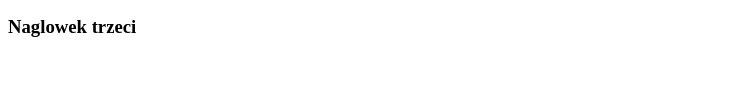
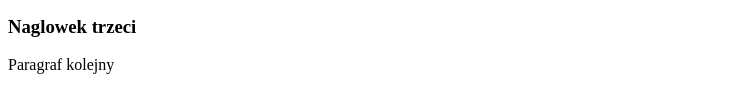
Before and after one commit to Krzysiek336/nauka-gita, a plain HTML site: page index.html in a window 1280 px wide. Shown: the part 214-326 px from the top of the page, without its empty margins (0-748 px from the left). Drawn offline with nearby package versions, Linux system fonts and the light colour scheme; files that its build step writes are made by us from their sources.

Commit message:
Add kolejny pagraf

```diff
--- a/index.html
+++ b/index.html
@@ -11,5 +11,6 @@
     <h2>Naglowek drugi dodany</h2>
     <p>Akapit pierwszy</p>
     <h3>Naglowek trzeci</h3>
+    <p>Paragraf kolejny</p>
   </body>
 </html>
```
